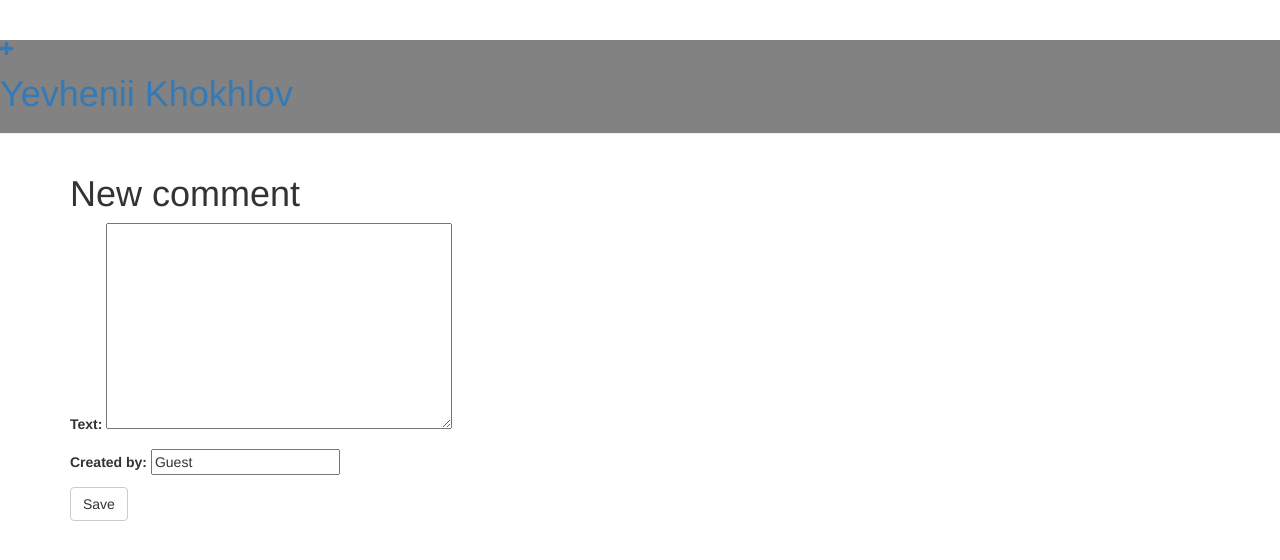
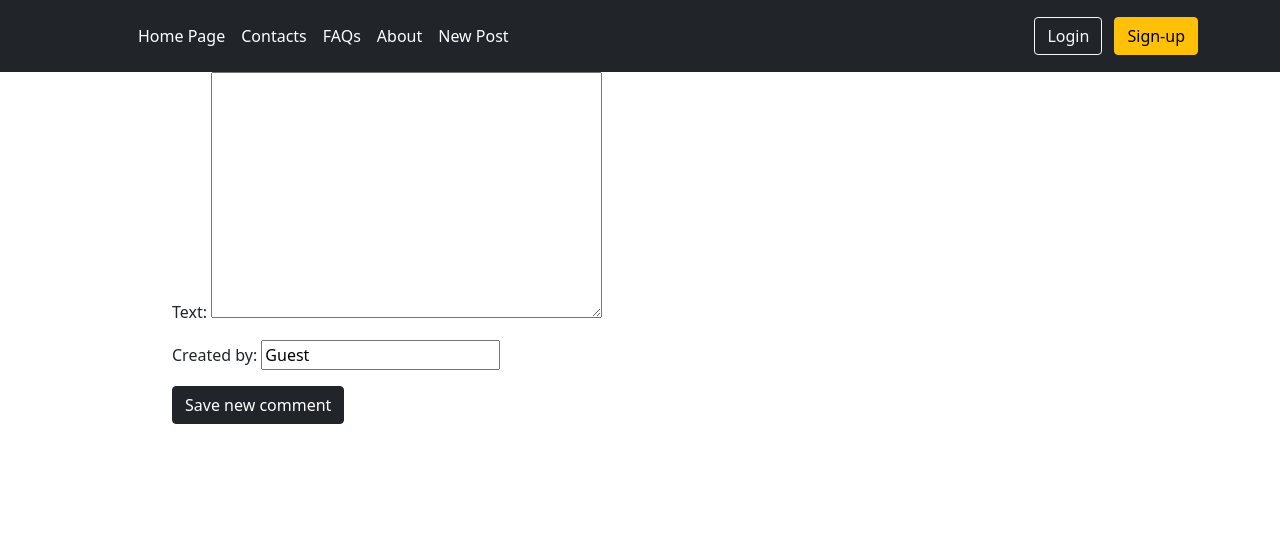
Before and after one commit to yevhenii-khokhlov/my-first-blog, a Django app: page /post/1/comment/new/ in a window 1280 px wide. Shown: the top 560 px of the page. Run offline with Django 3.2, Linux system fonts and the light colour scheme; the visitor is signed in with stand-in values (Sample User, id 1); some libraries are stand-ins or nearby versions.

Commit message:
Перероблено зовнішній вигляд ресурсу на bootstrap 5

```diff
--- a/blog/templates/blog/base.html
+++ b/blog/templates/blog/base.html
@@ -1,31 +1,48 @@
 {% load static %}
+<!DOCTYPE html>
+<head>
+    <meta charset="UTF-8">
+    <meta name="viewport" content="width=device-width, initial-scale=1.0">
+    <link href="https://cdn.jsdelivr.net/npm/bootstrap@5.0.0-beta3/dist/css/bootstrap.min.css"
+          rel="stylesheet" integrity="sha384-eOJMYsd53ii+scO/bJGFsiCZc+5NDVN2yr8+0RDqr0Ql0h+rP48ckxlpbzKgwra6"
+          crossorigin="anonymous">
 
-<html>
-    <head>
     <title>Personal blog</title>
-        <link rel="stylesheet" href="https://maxcdn.bootstrapcdn.com/bootstrap/3.3.7/css/bootstrap.min.css"
-              integrity="sha384-BVYiiSIFeK1dGmJRAkycuHAHRg32OmUcww7on3RYdg4Va+PmSTsz/K68vbdEjh4u"
-              crossorigin="anonymous">
-        <link rel="stylesheet" href="{% static "css/blog.css" %}">
-        <link rel="shortcut icon" type="image/png" href="{% static "img/favicon.ico" %}">
 </head>
 
 <body>
-        <div style="background-color: #828282" class="page-header">
+
+    <header class="p-3 bg-dark text-white">
+        <div class="container">
+            <div class="d-flex flex-wrap align-items-center justify-content-center justify-content-lg-start">
+                <a href="/" class="d-flex align-items-center mb-2 mb-lg-0 text-white text-decoration-none">
+                    <svg class="bi me-2" width="40" height="32"><use xlink:href="#bootstrap"></use></svg>
+                </a>
+
+                <ul class="nav col-12 col-lg-auto me-lg-auto mb-2 justify-content-center mb-md-0">
+                    <li><a href="{% url 'post-list' %}" class="nav-link px-2 text-white">Home Page</a></li>
+                    <li><a href="#" class="nav-link px-2 text-white">Contacts</a></li>
+                    <li><a href="#" class="nav-link px-2 text-white">FAQs</a></li>
+                    <li><a href="#" class="nav-link px-2 text-white">About</a></li>
                 {% if user.is_authenticated %}
-                <a href="{% url 'post-new' %}" class="top-menu">
-                    <span class="glyphicon glyphicon-plus"></span>
-                </a>
+                    <li><a href="{% url 'post-new' %}" class="nav-link px-2 text-white">New Post</a></li>
                 {% endif %}
-            <h1><a href="/">Yevhenii Khokhlov</a></h1>
+                </ul>
+
+                <div class="text-end">
+                    <button type="button" class="btn btn-outline-light me-2">Login</button>
+                    <button type="button" class="btn btn-warning">Sign-up</button>
                 </div>
-        <div class="content container">
-            <div class="row">
-                <div class="col-md-8">
+            </div>
+        </div>
+    </header>
+
+    <div class="container" style="max-width: 960px">
         {% block content %}
         {% endblock %}
     </div>
-            </div>
-        </div>
+
+        <script src="https://cdn.jsdelivr.net/npm/bootstrap@5.0.0-beta3/dist/js/bootstrap.bundle.min.js"
+                integrity="sha384-JEW9xMcG8R+pH31jmWH6WWP0WintQrMb4s7ZOdauHnUtxwoG2vI5DkLtS3qm9Ekf"
+                crossorigin="anonymous"></script>
 </body>
-</html>
--- a/blog/templates/blog/new_comment.html
+++ b/blog/templates/blog/new_comment.html
@@ -1,11 +1,11 @@
 {% extends 'blog/base.html' %}
 
 {% block content %}
-{#    <p>{{  }}</p>#}
-    <h1>New comment</h1>
-    <form method="POST" class="post-form">
+
+    <form method="POST" class="empty-form">
         {% csrf_token %}
         {{ form.as_p }}
-        <button type="submit" class="save btn btn-default">Save</button>
+        <button type="submit" class="save btn btn-dark">Save new comment</button>
     </form>
+
 {% endblock %}
--- a/blog/views.py
+++ b/blog/views.py
@@ -1,14 +1,12 @@
 from django.shortcuts import render, get_object_or_404, redirect
 from django.utils import timezone
-from django.urls import reverse_lazy
 from django.views import generic
 from django.http import HttpResponseRedirect
-from django.views.generic.edit import FormView, CreateView
-from django import urls
-
+from django.views.generic.edit import CreateView
+from django.db.models import Prefetch
 
 from .models import Post, Comment
-from .forms import PostForm, CommentForm
+from .forms import PostForm
 
 
 class PostList(generic.TemplateView):
@@ -16,7 +14,7 @@ class PostList(generic.TemplateView):
 
     def get_context_data(self, **kwargs):
         context = super().get_context_data(**kwargs)
-        context["posts"] = Post.objects.all().prefetch_related("comments")
+        context["posts"] = Post.objects.all().prefetch_related("comments").order_by('-created_date')
         return context
 
 
@@ -27,7 +25,8 @@ class PostDetailView(generic.DetailView):
 
     def get_queryset(self, **kwargs):
         post_id = self.kwargs['pk']
-        queryset = Post.objects.filter(id=post_id).prefetch_related("comments")
+        queryset = Post.objects.filter(id=post_id)\
+            .prefetch_related(Prefetch("comments", queryset=Comment.objects.order_by('-created_date')))
         return queryset
 
 
@@ -64,7 +63,6 @@ class CommentNewView(CreateView):
     model = Comment
     template_name = 'blog/new_comment.html'
     fields = ['text', 'created_by']
-    # success_url = reverse_lazy(PostList)
 
     def form_valid(self, form, **kwargs):
         comment = form.save(commit=False)
--- a/mysite/settings.py
+++ b/mysite/settings.py
@@ -95,7 +95,6 @@ USE_L10N = True
 USE_TZ = True
 
 
-STATIC_ROOT = os.path.join(BASE_DIR, 'blog/static')
+STATIC_ROOT = os.path.join(BASE_DIR, 'static')
 
-MEDIA_URL = '/media/'
 STATIC_URL = '/static/'
```
Also changed, not shown: blog/templates/blog/post_detail.html (+10 -2 lines), blog/templates/blog/post_list.html (+12 -10 lines), blog/static/__init__.py (added), blog/static/blog/img/favicon.ico (added). Lines whose indentation alone changed are shown as unchanged.
